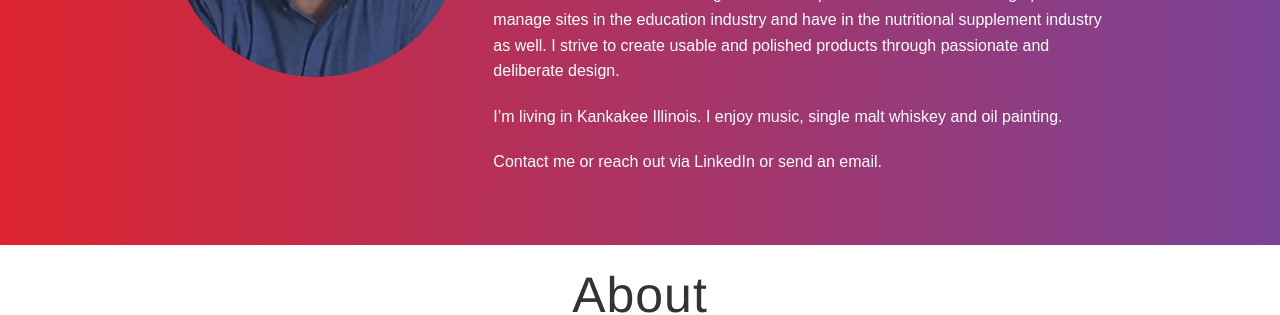
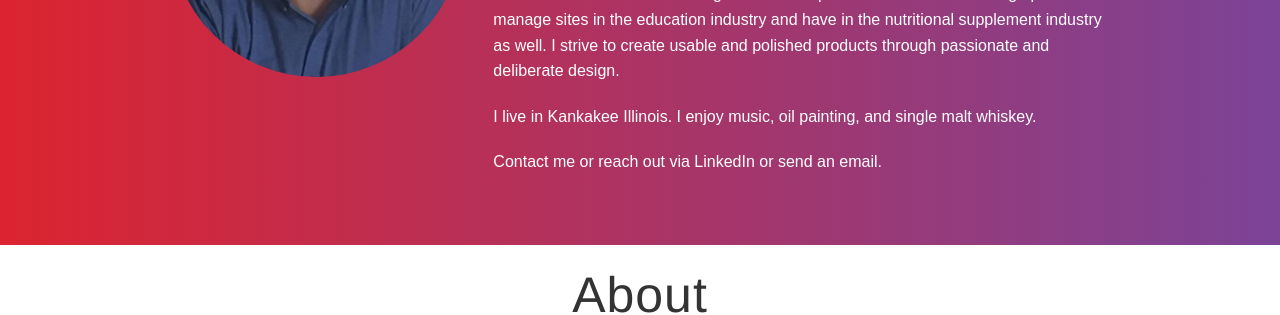
Before and after one commit to rehmpke/mysite, a Jekyll site: the page built from index.md, in a window 1280 px wide. Shown: the part 329-644 px from the top of the page. Built offline with Jekyll 4.4.1, drawn with Linux system fonts in a browser that asks for light colours; nearby versions of some CDN libraries.

Commit message:
Minor text edit to home page

```diff
--- a/index.md
+++ b/index.md
@@ -45,7 +45,7 @@ keywords: Roger Ehmpke, Web, Web Developer, UI, Front End Developer, Web Designe
       <h2>Frontend Web Developer</h2>
       <p>I am a web coordinator currently focusing on the field of frontend web development and JavaScript programming, React, and Redux. My current goal is to obtain either remote web development opportunities and/or part-time/contract employment as a frontend web application developer.</p>
       <p>For over 2 decades I have designed and built portal sites to address design problems. I manage sites in the education industry and have in the nutritional supplement industry as well. I strive to create usable and polished products through passionate and deliberate design.</p>
-      <p>I’m living in Kankakee Illinois. I enjoy music, single malt whiskey and oil painting.</p>
+      <p>I live in Kankakee Illinois. I enjoy music, oil painting, and single malt whiskey.</p>
         <p>Contact me or reach out via LinkedIn or send an email.</p>
       </div>
     </div>
```
